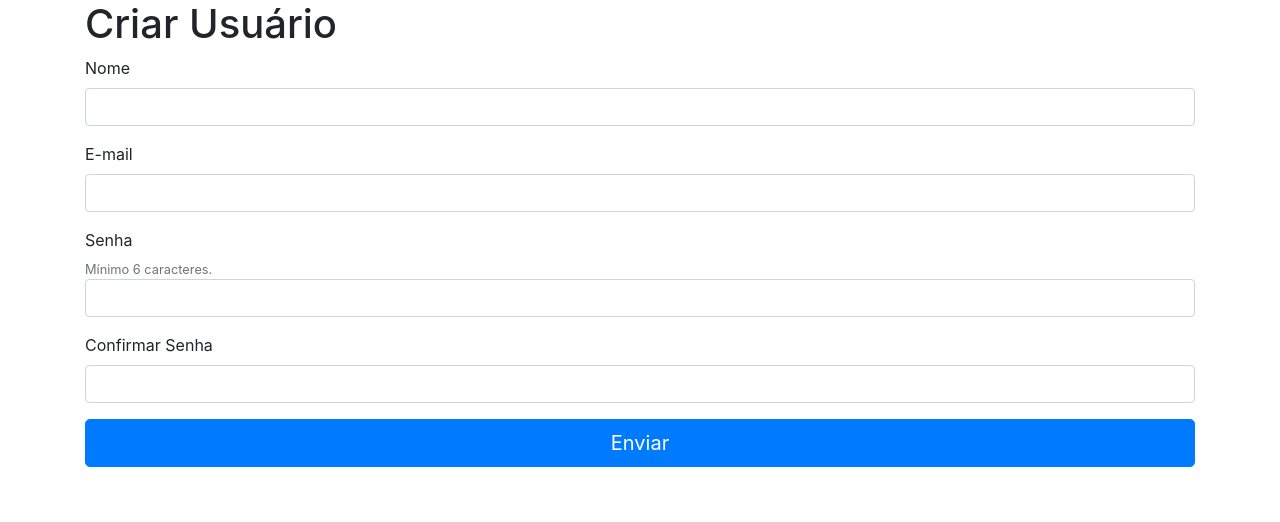
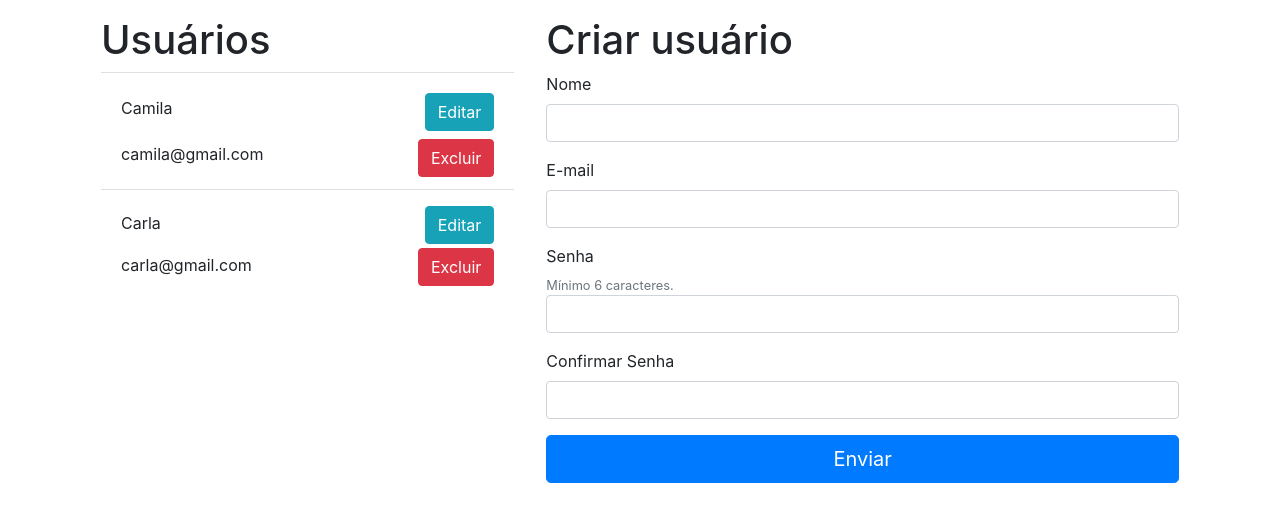
Before and after one commit to verissteph/Desafio, a PHP site: page /createUsuario.php in a window 1280 px wide. Shown: the part 56-578 px from the top of the page. Run offline with PHP 8.4, Linux system fonts and the light colour scheme.

Commit message:
arqv createUsuario finalizado

```diff
--- a/createUsuario.php
+++ b/createUsuario.php
@@ -40,33 +40,55 @@
             </div>
         </nav>
     </header>
-    <div class="container">
+    <div class="container style=" style="display:flex;">
         <!-- CRIAR GROUP LIST -->
-        <h1>Criar Usuário</h1>
-        <form>
-            <div class="form-group">
+        <div class="listas w-50 p-3 m-0">
+            <ul class="list-group list-group-flush">
+                <h1>Usuários</h1>
+                <li class="list-group-item ">
+                    <div class="nome d-flex justify-content-between align-items-center">
+                        Camila
+                        <span class="btn btn-info mt-2">Editar</span>
+                    </div>
+                    <div class="nome d-flex justify-content-between align-items-center">
+                        camila@gmail.com
+                        <span class="btn btn-danger mt-2">Excluir</span>
+                    </div>
+                </li>
+                <li class="list-group-item ">
+                    <div class="nome d-flex justify-content-between align-items-center">
+                        Carla
+                        <span class="btn btn-info mt-1 p">Editar</span>
+                    </div>
+                    <div class="nome d-flex justify-content-between align-items-center">
+                        carla@gmail.com
+                        <span class="btn btn-danger mt-1">Excluir</span>
+                    </div>
+                </li>
+            </ul>
+        </div>
+        <!-- ACABA O GROUP LIST -->
+        <form class="w-75 p-3 m-0">
+            <h1>Criar usuário</h1>
+            <div class=" form-group">
                 <label for="inputNome">Nome</label>
                 <input type="text" class="form-control" id="inputNome" aria-describedby="namelHelp">
             </div>
-
             <div class="form-group">
                 <label for="inputEmail">E-mail</label>
                 <input type="email" class="form-control" id="inputEmail" aria-describedby="emailHelp">
             </div>
-
             <div class="form-group">
                 <label for="inputPassword " class="mt-0 mb-1">Senha</label>
                 <small id="passwordHelp " class="form-text text-muted">Mínimo 6 caracteres.</small>
                 <input type="password" class="form-control" id="inputPassword" aria-describedby="passwordHelp">
             </div>
-
             <div class="form-group">
                 <label for="inputConfirmaPassword">Confirmar Senha</label>
                 <input type="password" class="form-control" id="inputConfirmaPassword">
             </div>
             <button type="submit" class="btn btn-primary btn-lg btn-block">Enviar</button>
         </form>
-
     </div>
 </body>
 
```
